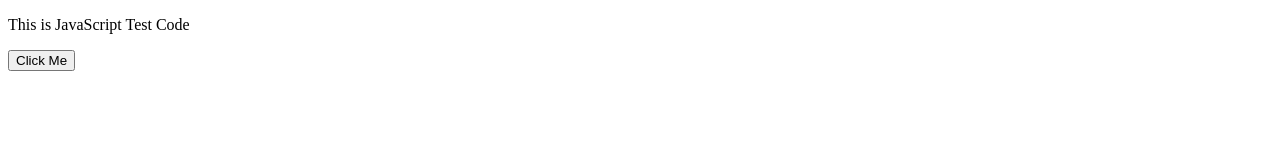
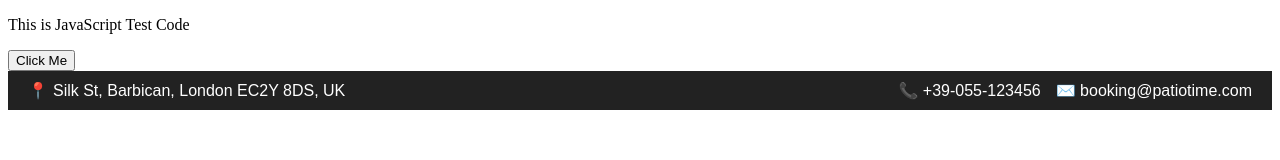
Before and after one commit to diduladishan/javascript-practice, a plain HTML site: page index.html in a window 1280 px wide. Drawn offline with Linux system fonts and the light colour scheme.

Commit message:
EventListener practice

```diff
--- a/index.html
+++ b/index.html
@@ -11,6 +11,25 @@
     <p>This is JavaScript Test Code</p>
     <button>Click Me</button>
     <script src="index.js"></script>
+
+    <div style="
+    display: flex;
+    justify-content: space-between;
+    align-items: center;
+    background-color: #222;
+    color: white;
+    padding: 10px 20px;
+    font-family: Arial, sans-serif;
+">
+        <div style="display: flex; align-items: center;">
+            <span style="margin-right: 5px;">📍</span>
+            <span>Silk St, Barbican, London EC2Y 8DS, UK</span>
+        </div>
+        <div style="display: flex; align-items: center;">
+            <span style="margin-right: 15px;">📞 +39-055-123456</span>
+            <span>✉️ booking@patiotime.com</span>
+        </div>
+    </div>
 </body>
 
 </html>
--- a/index.js
+++ b/index.js
@@ -747,5 +747,5 @@
 // show(); // In browsers: window, in strict mode: undefined
 
 document.querySelector("button").addEventListener("click", function () {
-  console.log(this); // Refers to the button element
+  console.log(this); // Refers to the button elements
 });
```
